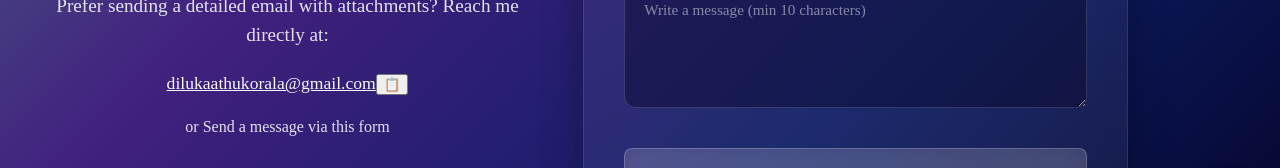
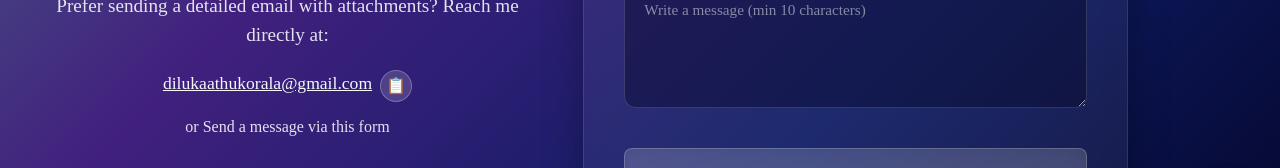
Before and after one commit to dilukaathukorala/My-Portfolio, a Next.js app: page / in a window 1280 px wide. Both pictures are taken after a click on the element "Contact me". Shown: the part 445-613 px from the top of the page. Built offline with nearby package versions, Linux system fonts and the light colour scheme.

Commit message:
Update Contact.css
styles the email copy button

```diff
--- a/styles/Contact.css
+++ b/styles/Contact.css
@@ -418,3 +418,65 @@ html, body {
     margin-right: 6rem;
   }
 }
+/* keep email + icon on one line and let us nudge the icon */
+.email-row{
+  display:inline-flex;
+  align-items: baseline;   /* align on the text baseline */
+  gap:0.35rem;            /* tighter gap */
+  justify-content:center;
+}
+
+.email-row {
+  display: inline-flex;
+  align-items: center;
+  gap: 0.5rem;
+  justify-content: center;
+}
+
+.copy-btn {
+  display: flex;
+  align-items: center;
+  justify-content: center;
+
+  width: 32px;
+  height: 32px;
+  font-size: 1rem;
+
+  border-radius: 50%;
+  border: 1px solid rgba(255, 255, 255, 0.25);
+  background: rgba(255, 255, 255, 0.15);
+  color: #f7f8fc;
+  cursor: pointer;
+  transition: all 0.3s ease;
+  position: relative;
+  top: -10px;
+}
+
+.copy-btn:hover {
+  background: rgba(255, 255, 255, 0.25);
+}
+
+/* ✅ Copied state */
+.copy-btn.copied {
+  background: #38d39f;   /* green circle */
+  border-color: #38d39f;
+  color: #fff;
+  transform: scale(1.1);
+}
+/* Tablet (<= 820px) */
+@media (max-width: 820px) {
+  .copy-btn {
+    width: 28px;
+    height: 28px;
+    font-size: 0.9rem;
+  }
+}
+
+/* Mobile (<= 640px) */
+@media (max-width: 640px) {
+  .copy-btn {
+    width: 24px;
+    height: 24px;
+    font-size: 0.8rem;
+  }
+}
```
